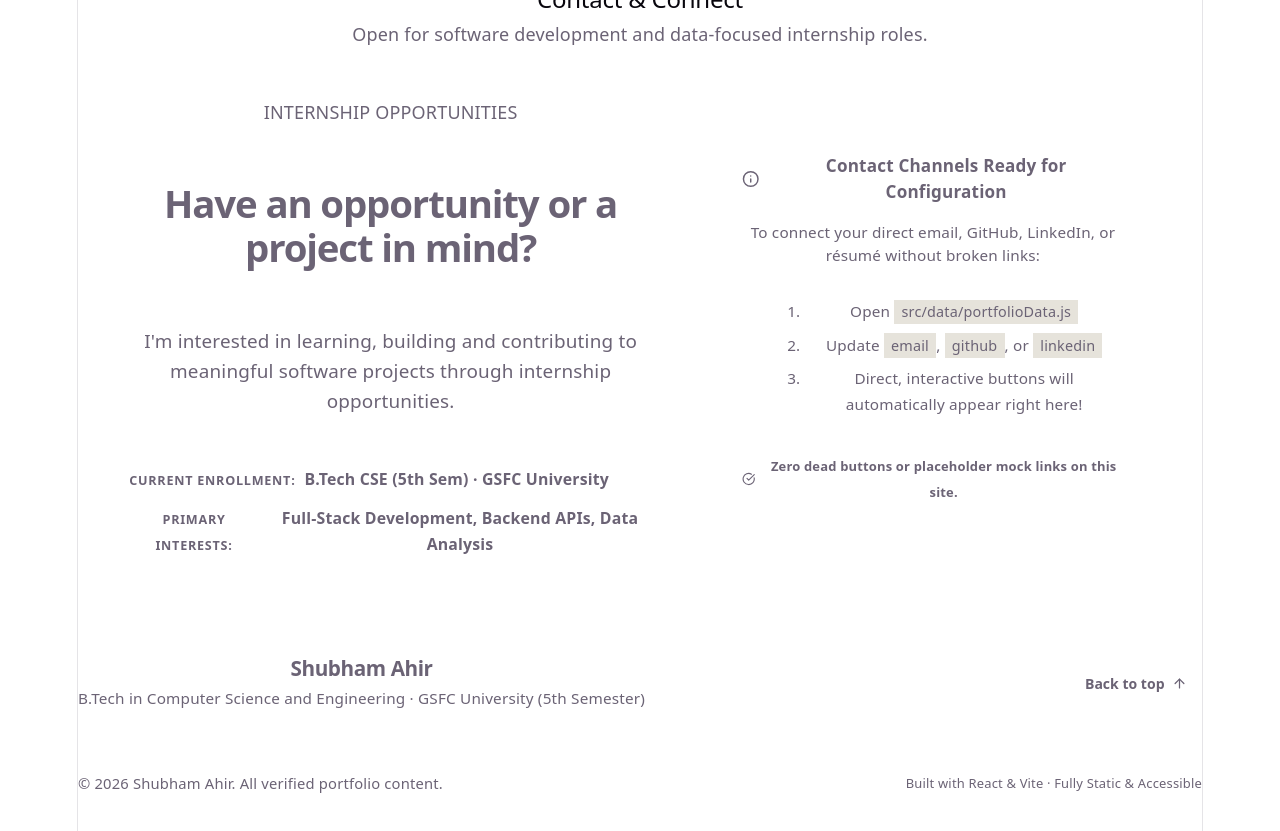
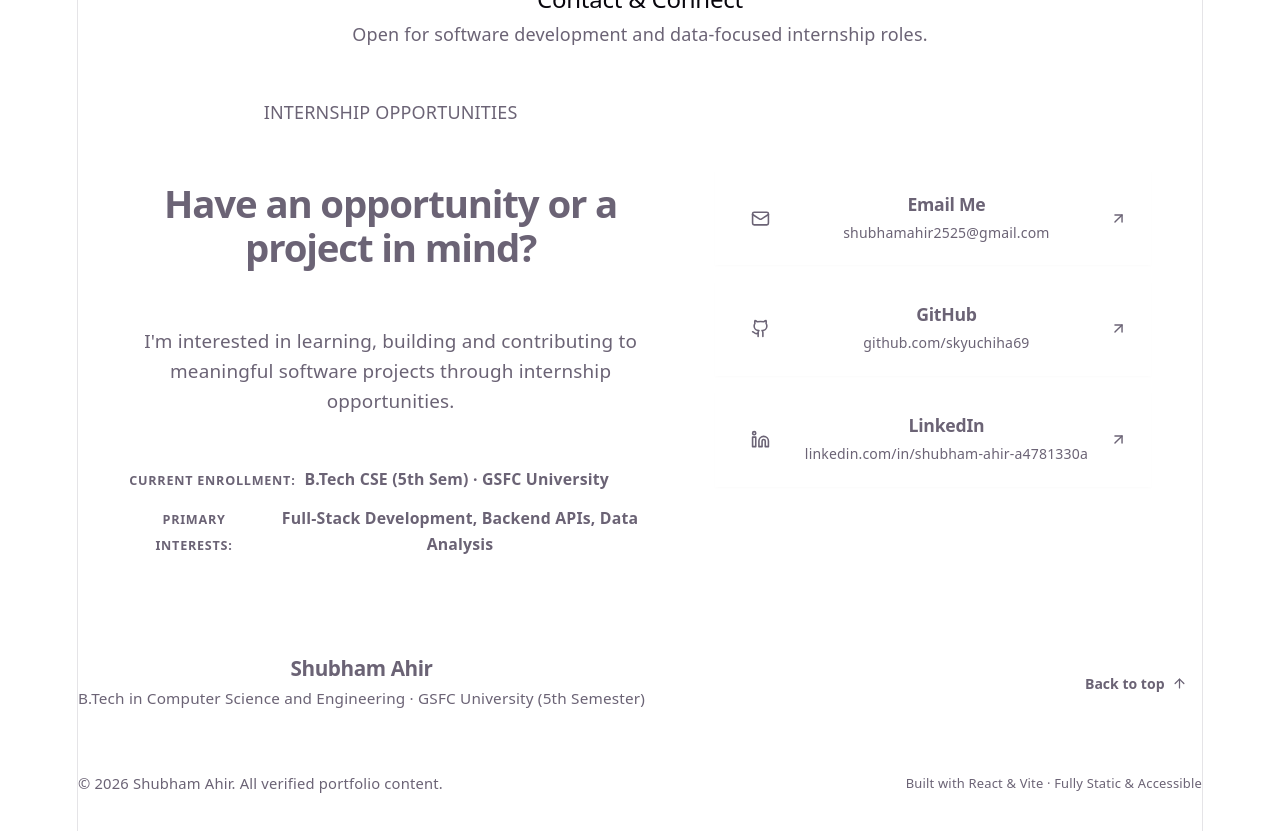
Before and after one commit to skyuchiha69/shubham-ahir-portfolio, a React (Vite) app: page / in a window 1280 px wide. Shown: the part 4600-5431 px from the top of the page. Built offline with nearby package versions, Linux system fonts and the light colour scheme; the HTML template or start-up script is replaced by a standard one.

Commit message:
feat: update contact section with real contact channels

```diff
--- a/src/components/Contact.jsx
+++ b/src/components/Contact.jsx
@@ -1,6 +1,6 @@
 import React from 'react';
 import { personalData } from '../data/portfolioData';
-import { Mail, FileText, ArrowUpRight, CheckCircle, Info } from 'lucide-react';
+import { Mail, ArrowUpRight, FileText } from 'lucide-react';
 import { GithubIcon, LinkedinIcon } from './Icons';
 
 export default function Contact() {
@@ -25,7 +25,7 @@ export default function Contact() {
         <div className="contact-editorial-card">
           <div className="contact-inner-grid">
 
-            {/* Left Column: Heading and Intent */}
+            {/* Left Column: Heading, Intent & Enrollment Info */}
             <div className="contact-copy-col">
               <span className="editorial-kicker">INTERNSHIP OPPORTUNITIES</span>
               <h3 className="contact-main-heading">
@@ -47,87 +47,99 @@ export default function Contact() {
               </div>
             </div>
 
-            {/* Right Column: Interactive Buttons or Configuration Guide */}
+            {/* Right Column: Working Contact Channels */}
             <div className="contact-actions-col">
               {hasDirectLinks ? (
-                <div className="contact-buttons-wrapper">
+                <div className="contact-channels-list" role="list" aria-label="Direct Contact Channels">
+
+                  {/* Email Option */}
                   {contact.email && (
                     <a
                       href={`mailto:${contact.email}`}
-                      className="btn btn-primary contact-cta-btn"
+                      className="contact-channel-item"
+                      role="listitem"
+                      aria-label={`Email Me: ${contact.email}`}
                     >
-                      <Mail size={17} aria-hidden="true" />
-                      <span>Email Directly</span>
-                      <ArrowUpRight size={15} aria-hidden="true" />
+                      <div className="channel-icon-wrapper">
+                        <Mail size={19} className="channel-icon" aria-hidden="true" />
+                      </div>
+                      <div className="channel-content">
+                        <span className="channel-name">Email Me</span>
+                        <span className="channel-detail">{contact.email}</span>
+                      </div>
+                      <ArrowUpRight size={17} className="channel-arrow" aria-hidden="true" />
                     </a>
                   )}
 
+                  {/* GitHub Profile */}
+                  {contact.github && (
+                    <a
+                      href={contact.github}
+                      target="_blank"
+                      rel="noopener noreferrer"
+                      className="contact-channel-item"
+                      role="listitem"
+                      aria-label="GitHub Profile"
+                    >
+                      <div className="channel-icon-wrapper">
+                        <GithubIcon size={19} className="channel-icon" aria-hidden="true" />
+                      </div>
+                      <div className="channel-content">
+                        <span className="channel-name">GitHub</span>
+                        <span className="channel-detail">
+                          {contact.github.replace('https://', '')}
+                        </span>
+                      </div>
+                      <ArrowUpRight size={17} className="channel-arrow" aria-hidden="true" />
+                    </a>
+                  )}
+
+                  {/* LinkedIn Profile */}
                   {contact.linkedin && (
                     <a
                       href={contact.linkedin}
                       target="_blank"
                       rel="noopener noreferrer"
-                      className="btn btn-secondary contact-cta-btn"
+                      className="contact-channel-item"
+                      role="listitem"
+                      aria-label="LinkedIn Profile"
                     >
-                      <LinkedinIcon size={17} aria-hidden="true" />
-                      <span>LinkedIn Profile</span>
-                      <ArrowUpRight size={15} aria-hidden="true" />
+                      <div className="channel-icon-wrapper">
+                        <LinkedinIcon size={19} className="channel-icon" aria-hidden="true" />
+                      </div>
+                      <div className="channel-content">
+                        <span className="channel-name">LinkedIn</span>
+                        <span className="channel-detail">
+                          {contact.linkedin.replace('https://www.', '').replace('https://', '')}
+                        </span>
+                      </div>
+                      <ArrowUpRight size={17} className="channel-arrow" aria-hidden="true" />
                     </a>
                   )}
 
-                  {contact.github && (
-                    <a
-                      href={contact.github}
-                      target="_blank"
-                      rel="noopener noreferrer"
-                      className="btn btn-secondary contact-cta-btn"
-                    >
-                      <GithubIcon size={17} aria-hidden="true" />
-                      <span>GitHub Profile</span>
-                      <ArrowUpRight size={15} aria-hidden="true" />
-                    </a>
-                  )}
-
+                  {/* Optional Résumé Download */}
                   {contact.resumeUrl && (
                     <a
                       href={contact.resumeUrl}
                       target="_blank"
                       rel="noopener noreferrer"
-                      className="btn btn-secondary contact-cta-btn"
+                      className="contact-channel-item"
+                      role="listitem"
+                      aria-label="Download Official Résumé PDF"
                     >
-                      <FileText size={17} aria-hidden="true" />
-                      <span>View Résumé PDF</span>
-                      <ArrowUpRight size={15} aria-hidden="true" />
+                      <div className="channel-icon-wrapper">
+                        <FileText size={19} className="channel-icon" aria-hidden="true" />
+                      </div>
+                      <div className="channel-content">
+                        <span className="channel-name">Download Résumé</span>
+                        <span className="channel-detail">Official PDF Format</span>
+                      </div>
+                      <ArrowUpRight size={17} className="channel-arrow" aria-hidden="true" />
                     </a>
                   )}
+
                 </div>
-              ) : (
-                /* Honest Configuration Guide when links are not yet set */
-                <div className="contact-pending-card" role="region" aria-label="Contact Channel Setup">
-                  <div className="pending-header">
-                    <Info size={18} className="pending-icon" aria-hidden="true" />
-                    <span className="pending-title">Contact Channels Ready for Configuration</span>
-                  </div>
-                  <p className="pending-desc">
-                    To connect your direct email, GitHub, LinkedIn, or résumé without broken links:
-                  </p>
-                  <ol className="pending-steps">
-                    <li>
-                      Open <code>src/data/portfolioData.js</code>
-                    </li>
-                    <li>
-                      Update <code>email</code>, <code>github</code>, or <code>linkedin</code>
-                    </li>
-                    <li>
-                      Direct, interactive buttons will automatically appear right here!
-                    </li>
-                  </ol>
-                  <div className="pending-footer">
-                    <CheckCircle size={14} aria-hidden="true" />
-                    <span>Zero dead buttons or placeholder mock links on this site.</span>
-                  </div>
-                </div>
-              )}
+              ) : null}
             </div>
 
           </div>
--- a/src/data/portfolioData.js
+++ b/src/data/portfolioData.js
@@ -50,13 +50,11 @@ export const personalData = {
     subheading:
       "I'm interested in learning, building and contributing to meaningful software projects through internship opportunities.",
 
-    // IMPORTANT: Verified contact links. Set to string URL when ready.
-    // If left as null, the public site cleanly indicates contact readiness
-    // without producing dead buttons or broken links.
-    email: null,        // e.g. "yourname@gsfcuniversity.ac.in" or "shubham@example.com"
-    github: null,       // e.g. "https://github.com/shubham-ahir"
-    linkedin: null,     // e.g. "https://linkedin.com/in/shubham-ahir"
-    resumeUrl: null,    // e.g. "/resume/Shubham_Ahir_Resume.pdf"
+    // Confirmed contact links
+    email: "shubhamahir2525@gmail.com",
+    github: "https://github.com/skyuchiha69",
+    linkedin: "https://www.linkedin.com/in/shubham-ahir-a4781330a",
+    resumeUrl: null, // Set when official resume PDF is placed in public/resume/
   }
 };
 
--- a/src/styles/App.css
+++ b/src/styles/App.css
@@ -1180,85 +1180,98 @@
   color: var(--text-primary);
 }
 
-/* Actions Column */
+/* Actions Column — Interactive Contact Channels */
 .contact-actions-col {
   display: flex;
   flex-direction: column;
 }
 
-.contact-buttons-wrapper {
-  display: flex;
-  flex-direction: column;
-  gap: 0.85rem;
-}
-
-.contact-cta-btn {
+.contact-channels-list {
+  display: flex;
+  flex-direction: column;
+  gap: 0.9rem;
   width: 100%;
-  justify-content: space-between;
-  padding: 0.95rem 1.35rem;
-  font-size: 0.95rem;
-}
-
-/* Pending Configuration Notice (No dead buttons!) */
-.contact-pending-card {
-  background-color: var(--bg-canvas);
+}
+
+.contact-channel-item {
+  display: flex;
+  align-items: center;
+  gap: 1rem;
+  padding: 1.1rem 1.3rem;
+  background-color: var(--surface-pure);
   border: 1px solid var(--border-subtle);
   border-radius: var(--radius-sm);
-  padding: 1.5rem;
-  display: flex;
-  flex-direction: column;
-  gap: 0.9rem;
-}
-
-.pending-header {
-  display: flex;
-  align-items: center;
-  gap: 0.5rem;
-}
-
-.pending-icon {
+  text-decoration: none;
+  color: var(--text-primary);
+  transition: all var(--transition-fast);
+  box-shadow: 0 1px 3px rgba(32, 32, 30, 0.02);
+}
+
+.contact-channel-item:hover {
+  border-color: var(--color-accent);
+  transform: translateY(-2px);
+  box-shadow: var(--shadow-lift);
+}
+
+.contact-channel-item:focus-visible {
+  outline: 2px solid var(--color-accent);
+  outline-offset: 2px;
+}
+
+.channel-icon-wrapper {
+  display: flex;
+  align-items: center;
+  justify-content: center;
+  width: 44px;
+  height: 44px;
+  background-color: var(--color-accent-subtle);
   color: var(--color-accent);
-}
-
-.pending-title {
-  font-size: 0.95rem;
-  font-weight: 700;
-  color: var(--text-primary);
-}
-
-.pending-desc {
-  font-size: 0.85rem;
-  color: var(--text-secondary);
-  line-height: 1.5;
-}
-
-.pending-steps {
-  margin-left: 1.25rem;
-  display: flex;
-  flex-direction: column;
-  gap: 0.4rem;
-  font-size: 0.85rem;
-  color: var(--text-secondary);
-}
-
-.pending-steps code {
-  font-family: var(--font-mono);
-  background-color: #E6E3DB;
-  padding: 0.15rem 0.4rem;
   border-radius: var(--radius-xs);
-  color: var(--text-primary);
-  font-size: 0.8rem;
-}
-
-.pending-footer {
-  margin-top: 0.25rem;
-  display: flex;
-  align-items: center;
-  gap: 0.45rem;
-  font-family: var(--font-mono);
-  font-size: 0.72rem;
+  flex-shrink: 0;
+  transition: background-color var(--transition-fast), color var(--transition-fast);
+}
+
+.contact-channel-item:hover .channel-icon-wrapper {
+  background-color: var(--color-accent);
+  color: #FFFFFF;
+}
+
+.channel-content {
+  display: flex;
+  flex-direction: column;
+  gap: 0.15rem;
+  flex-grow: 1;
+  min-width: 0;
+}
+
+.channel-name {
+  font-size: 0.98rem;
+  font-weight: 700;
+  color: var(--text-primary);
+  letter-spacing: -0.015em;
+}
+
+.channel-detail {
+  font-family: var(--font-mono);
+  font-size: 0.78rem;
+  color: var(--text-secondary);
+  word-break: break-all;
+  transition: color var(--transition-fast);
+}
+
+.contact-channel-item:hover .channel-detail {
   color: var(--color-accent);
-  font-weight: 600;
+}
+
+.channel-arrow {
+  color: var(--text-muted);
+  flex-shrink: 0;
+  transition: transform var(--transition-fast), color var(--transition-fast);
+}
+
+.contact-channel-item:hover .channel-arrow {
+  transform: translate(2px, -2px);
+  color: var(--color-accent);
 }
 
 /* ------------------------------------------------------------------------------
```
